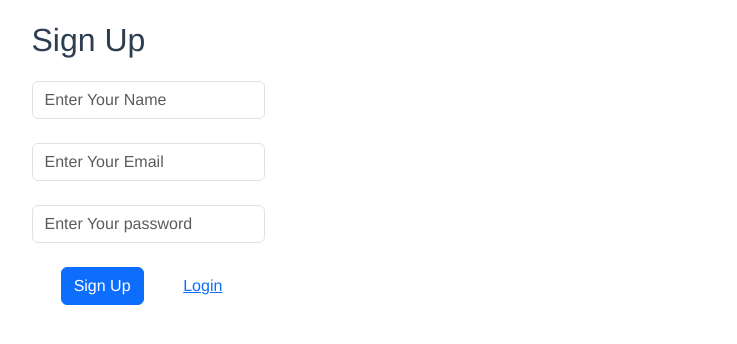
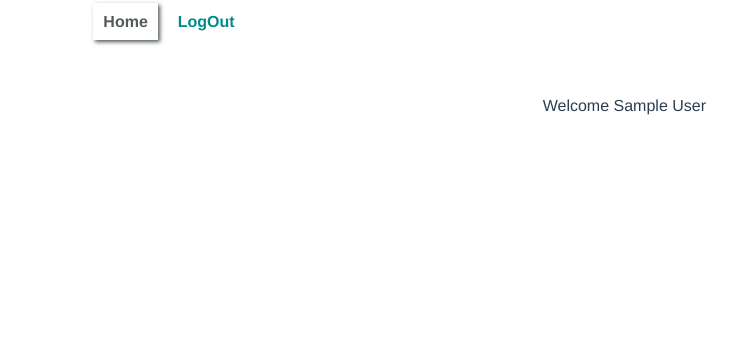
Before and after one commit to HeshamAhmedShaban/Crud-System, a Vue app: page / in a window 1280 px wide. Before the commit this address led to /sign-up. Shown: the top 344 px of the page, without its empty margins (492-1229 px from the left). Built offline with nearby package versions, Linux system fonts and the light colour scheme; sample sign-in values are in the browser's storage.

Commit message:
fix issue in localStorage Data

```diff
--- a/src/components/Header/Navbar.vue
+++ b/src/components/Header/Navbar.vue
@@ -21,7 +21,7 @@ export default {
   methods: {
     ...mapActions(["redirectTo"]),
     logout() {
-      localStorage.removeItem("userEmail");
+      localStorage.removeItem("userData");
       this.redirectTo({ value: "LoginPage" });
     },
   },
--- a/src/components/Login/Login.vue
+++ b/src/components/Login/Login.vue
@@ -121,7 +121,9 @@ export default {
         );
         if (result.data.length > 0) {
           alert("Login successful");
-          localStorage.setItem("userEmail", result.data[0].email);
+          console.log(result.data);
+
+          localStorage.setItem("userData", JSON.stringify(result.data[0]));
           this.errorMessage = "Login successful";
           this.redirectTo({ value: "home" });
         } else {
--- a/src/views/HomeView.vue
+++ b/src/views/HomeView.vue
@@ -1,7 +1,7 @@
 <template>
-  <NavBar />
-  <div class="home">
-    <h1>Home</h1>
+  <div class="container">
+    <NavBar />
+    <p class="text-end">Welcome {{ userName }}</p>
   </div>
 </template>
 <script>
@@ -10,15 +10,24 @@ import { mapActions } from "vuex";
 export default {
   name: "HomeView",
   components: { NavBar },
-  data() {},
+  data() {
+    return {
+      userName: "",
+    };
+  },
   mounted() {
-    let email = localStorage.getItem("userEmail");
-    if (!email) {
-      this.redirectTo({ value: "SignUp" });
-    }
+    this.getUserData();
   },
   methods: {
     ...mapActions(["redirectTo"]),
+    getUserData() {
+      let userData = localStorage.getItem("userData");
+      if (!userData) {
+        this.redirectTo({ value: "SignUp" });
+      } else {
+        this.userName = JSON.parse(userData).name;
+      }
+    },
   },
 };
 </script>
```
